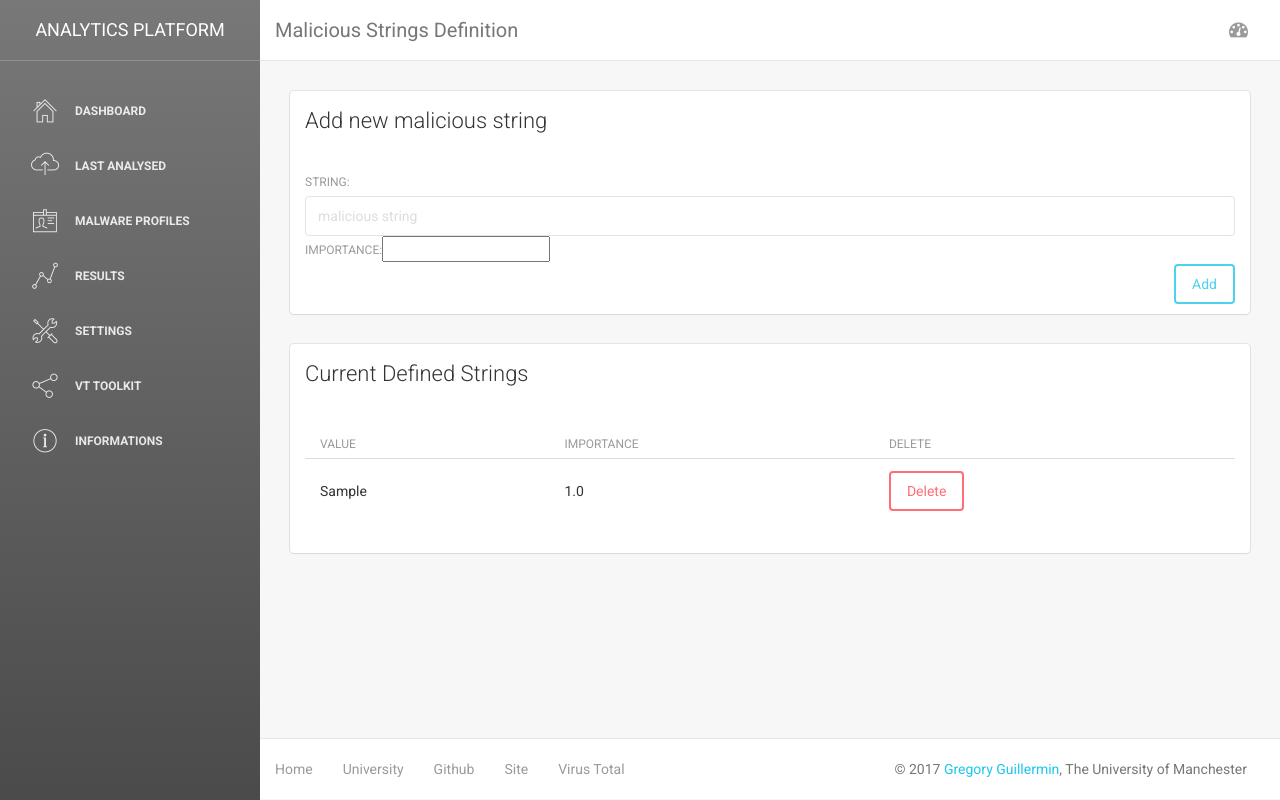
After one commit to gregorygui/digitalforensic, a Django app: page /parameters/strings/ in a window 1280 px wide. The commit adds this page. Run offline with Django 3.2, Linux system fonts and the light colour scheme; tables that the repository leaves empty hold one stand-in row (values such as "Sample post"); some libraries are stand-ins or nearby versions.

Commit message:
Adding data from analysis.Working on string detection.

```diff
--- a/ScriptApp/MachineLearning/Algorithm.py
+++ b/ScriptApp/MachineLearning/Algorithm.py
@@ -30,7 +30,7 @@ def feature_importances(clf, features):
 
 	for f in range(len(features)):
 		d[features[indices[f]]]=round(importances[indices[f]]*100, 2)
-		print("%d. feature %d - %s (%f)" % (f + 1, indices[f], features[indices[f]], importances[indices[f]]))
+		#print("%d. feature %d - %s (%f)" % (f + 1, indices[f], features[indices[f]], importances[indices[f]]))
 
 	return sorted(d.items(), key=itemgetter(1), reverse=True)
 
--- a/WebApp/classification/forms.py
+++ b/WebApp/classification/forms.py
@@ -15,8 +15,12 @@ class AlgoRFForm(forms.Form):
 	CHOICES = (
 		('gini', 'Gini'),
 		('entropy', 'Entropy'))
-	criterion = forms.ChoiceField(label='Function to measure the quality of a split', choices=CHOICES, required=True)
+	criterion = forms.ChoiceField(label='Function to measure the quality of a split', choices=CHOICES)
 	bootstrap = forms.BooleanField(label='Bootstrap', initial=True)
 
 class AlgoNBForm(forms.Form):
 	alpha = forms.FloatField(label='Additive smoothing parameter (alpha)', initial=1.0, min_value=0, max_value=10.0, widget=forms.TextInput(attrs={'class':'form-control'}))
+
+class StringsForm(forms.Form):
+	string = forms.CharField(label='string', max_length=300, widget=forms.TextInput(attrs={'class': 'form-control','placeholder': 'malicious string'}))
+	imp = forms.FloatField(label='Importance', max_value=10.0, min_value=0.0)
--- a/WebApp/classification/models.py
+++ b/WebApp/classification/models.py
@@ -1,4 +1,5 @@
 from django.db import models
+from datetime import time
 
 # Create your models here.
 
@@ -12,6 +13,8 @@ class File(models.Model):
 	maliciousness=models.DecimalField(max_digits=3, decimal_places=2, default=0)
 	entropy=models.DecimalField(max_digits=4, decimal_places=2, default=0)
 	oep=models.IntegerField(default=0)
+	size=models.IntegerField(default=0)
+	anaTime=models.DecimalField(max_digits=4, decimal_places=2, default=0)
 
 	def isPacked(self):
 		return (packer!=null)
@@ -64,3 +67,10 @@ class DefaultCriterion(models.Model):
 	average=models.DecimalField(max_digits=4, decimal_places=2, default=0)
 	nbFiles=models.PositiveSmallIntegerField(default=0)
 	nbMalwares=models.PositiveSmallIntegerField(default=0)
+
+class DefaultStrings(models.Model):
+	string=models.CharField(max_length=400)
+	imp=models.FloatField(default=1.0)
+	average=models.DecimalField(max_digits=4, decimal_places=2, default=0)
+	nbFiles=models.PositiveSmallIntegerField(default=0)
+	nbMalwares=models.PositiveSmallIntegerField(default=0)
--- a/WebApp/classification/templates/classification/filesList.html
+++ b/WebApp/classification/templates/classification/filesList.html
@@ -13,6 +13,8 @@
 							<tr>
 								<th>Name</th>
 								<th>Md5</th>
+								<th>Size</th>
+								<th>Analysis Duration</th>
 								<th>Added date</th>
 								<th>Maliciousness</th>
 							</tr>
@@ -22,6 +24,8 @@
 							<tr>
 								<td><a href="{% url 'classification:fileDetails' f.md5 %}">{{f.name}}</a></td>
 								<td>{{f.md5}}</td>
+								<td>{{f.size}} bytes</td>
+								<td>{{f.anaTime}}s</td>
 								<td>{{f.added_date}}</td>
 								<td>
 									{% if f.maliciousness > 6 %}
--- a/WebApp/classification/templates/classification/parameters.html
+++ b/WebApp/classification/templates/classification/parameters.html
@@ -15,6 +15,12 @@
 					<br/>
 				</div>
 			</div>
+			<div class="card">
+				<div class="header">
+					<a href="{% url 'classification:parametersStrings' %}"><h4 class="title">Malicious Strings</h4></a>
+					<br/>
+				</div>
+			</div>
 		</div>
 	</div>
 </div>
--- /dev/null
+++ b/WebApp/classification/templates/classification/parametersStrings.html
@@ -0,0 +1,51 @@
+{% extends 'classification/DashboardStruct.html' %}
+{% block body %}
+<div class="row">
+	<div class="container-fluid">
+		<div class="col-md-12">
+			<div class="card">
+				<div class="header">
+					<h4 class="title">Add new malicious string</h4>
+					<br/>
+				</div>
+				<div class="content">
+					<form action="#" method="post">
+    					{% csrf_token %}
+    					{{ formStrings }}
+					<br/>
+					<div class="clearfix">
+	    				<button type="submit" class="btn btn-info pull-right">Add</button>
+					</div>
+					</form>
+				</div>
+			</div>
+			<div class="card">
+				<div class="header">
+					<h4 class="title">Current Defined Strings</h4>
+					<br/>
+				</div>
+				<div class="content">
+					<table class="table table-hover">
+						<thead>
+							<tr>
+								<th>Value</th>
+								<th>Importance</th>
+								<th>Delete</th>
+							</tr>
+						</thead>
+						<tbody>
+							{% for s in strings %}
+							<tr>
+								<td>{{s.string}}</td>
+								<td>{{s.imp}}</td>
+								<td><a href="{% url 'classification:delString' s.id %}"><button class="btn btn-danger">Delete</button></a></td>
+							</tr>
+							{% endfor %}
+						</tbody>
+					</table>
+				</div>
+			</div>
+		</div>
+	</div>
+</div>
+{% endblock %}
--- a/WebApp/classification/urls.py
+++ b/WebApp/classification/urls.py
@@ -13,6 +13,8 @@ urlpatterns = [
     url(r'^parameters/criterions/$', views.parametersCriterions, name='parametersCriterions'),
     url(r'^parameters/malware_decision/$', views.parametersLearning, name='parametersLearning'),
     url(r'^parameters/malware_decision/train/$', views.performTraining, name='performTraining'),
+    url(r'^parameters/strings/$', views.parametersStrings, name='parametersStrings'),
+    url(r'^parameters/strings/delete/(?P<str_id>[0-9]+)$', views.delString, name='delString'),
 
     url(r'^virustotal/$', views.virusTotal, name='virusTotal'),
     url(r'^virustotal/analyze/$', views.analyzeVT, name='analyzeVT'),
--- a/WebApp/classification/views.py
+++ b/WebApp/classification/views.py
@@ -2,16 +2,22 @@ from django.http import HttpResponseRedirect
 from django.shortcuts import render, redirect
 from django.conf import settings
 
-from .forms import HashForm, URLForm, FileForm, AlgoRFForm, AlgoNBForm
+from .forms import HashForm, URLForm, FileForm, AlgoRFForm, AlgoNBForm, StringsForm
 
-from .models import File, FileImport, FileFct, FileSection, FileExport, FileCriterion, DefaultCriterion
+from .models import File, FileImport, FileFct, FileSection, FileExport, FileCriterion, DefaultCriterion, DefaultStrings
 
 from PEFileAnalyzer import handle_uploaded_file, VTHash, VTUrl, VTFile, peData, defaultCriterions
 from MachineLearning import RandomForest, Bayesian, build_dataset, feature_importances
 
 import os
 import uuid
+import time
 
+def makeDict(qset):
+    d=dict()
+    for q in qset:
+        d[q.string]=q.imp
+    return d
 
 def index(request):
     tot=File.objects.all()
@@ -65,9 +71,10 @@ def addNewFiles(request):
 
         if form.is_valid():
             for fi in files:
+                start = time.clock()
                 f=handle_file(fi)
 
-                ana=peData(os.path.join(settings.PROJECT_ROOT, f), os.path.join(settings.PROJECT_ROOT, 'userdb.txt'))
+                ana=peData(os.path.join(settings.PROJECT_ROOT, f), os.path.join(settings.PROJECT_ROOT, 'userdb.txt'), makeDict(DefaultStrings.objects.all()))
                 md5=ana.getMD5()
 
                 try:
@@ -82,7 +89,8 @@ def addNewFiles(request):
                         compile_date=ana.getDate(),
                         packer=ana.isPacked(),
                         entropy=ana.getEntropy(),
-                        oep=ana.getOEP()
+                        oep=ana.getOEP(),
+                        size=ana.getSize()
                         )
 
                     file.save()
@@ -120,6 +128,8 @@ def addNewFiles(request):
                     else:
                         file.maliciousness=0
 
+                    file.anaTime=round(time.clock()-start, 2)
+
                     file.save()
 
                     try:
@@ -138,11 +148,34 @@ def delFile(request, file_hash):
     file.delete()
     return redirect('classification:filesView')
 
+def delString(request, str_id):
+    string = DefaultStrings.objects.get(id=str_id)
+    string.delete()
+    return redirect('classification:parametersStrings')
+
 def informations(request):
     return render(request, 'classification/informations.html', {'title':"Informations"})
 
 def parameters(request):
     return render(request, 'classification/parameters.html', {'title':"Parameters"})
+
+def parametersStrings(request):
+
+    context={
+    'title':'Malicious Strings Definition',
+    'formStrings':StringsForm
+    }
+
+    if request.method == 'POST':
+        formStr = StringsForm(request.POST)
+
+        if formStr.is_valid():
+            DefaultStrings.objects.get_or_create(string=formStr.cleaned_data['string'], imp=formStr.cleaned_data['imp'])
+            context['title']+=' - \"'+formStr.cleaned_data['string']+'\" was added...'
+
+    context['strings']=DefaultStrings.objects.all().order_by('string')
+
+    return render(request, 'classification/parametersStrings.html', context)
 
 def parametersCriterions(request):
 
```
Also changed, not shown: ScriptApp/PEFileAnalyzer/MalwareDefinition.py (+12 -0 lines), ScriptApp/PEFileAnalyzer/PELibrary.py (+23 -3 lines), WebApp/classification/admin.py (+8 -2 lines), WebApp/classification/templates/classification/fileDetails.html (+10 -4 lines).
